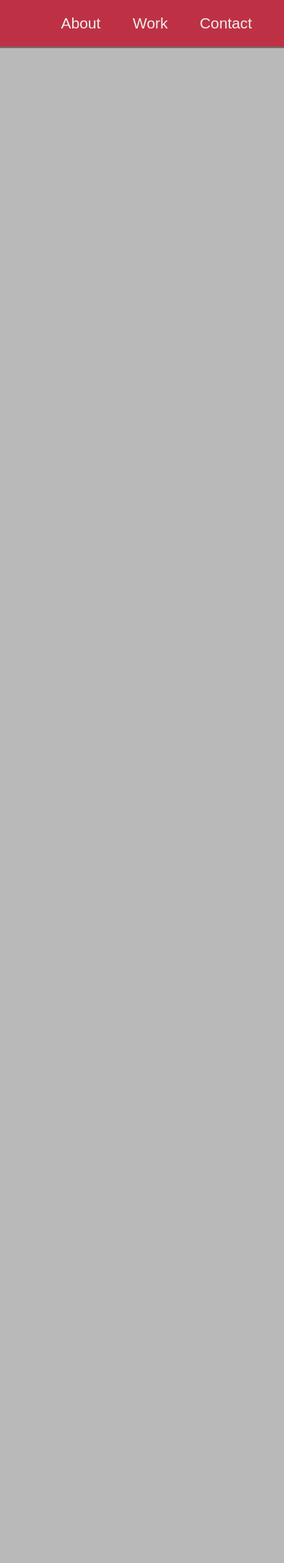
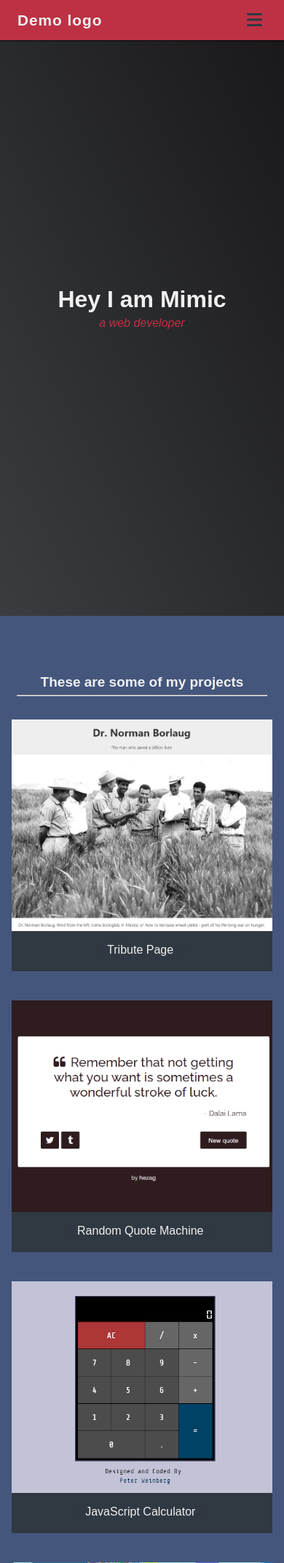
Before and after one commit to zumr01/haslogics-internship, a PHP site: page / in a window 390 px wide. Shown: the top 2142 px of the page at 73% size. Before the commit the page ends 66 px from the top, so only its background shows below. Run offline with PHP 8.4, Linux system fonts and the light colour scheme; some libraries are stand-ins or nearby versions.

Commit message:
Completed the Project

```diff
--- a/porfolio-website/index.html
+++ b/porfolio-website/index.html
@@ -14,30 +14,36 @@
   <body>
     <!--========== Header STARTS ==========-->
     <header id="header">
-      <nav>
-        <ul class="nav-links">
-          <a href="#about-section"><li>About</li></a>
-          <a href="#project-section"><li>Work</li></a>
-          <a href="#contact-section"><li>Contact</li></a>
-        </ul>
-      </nav>
+      <div class="header-left">
+        <a href="#">Demo logo</a>
+      </div>
+      <div class="header-right">
+        <a href="#"><i class="fa-sharp fa-solid fa-bars nav-icon"></i></a>
+        <nav class="nav-links">
+          <ul>
+            <li><a href="#about-section">About</a></li>
+            <li><a href="#project-section">Work</a></li>
+            <li><a href="#contact-section">Contact</a></li>
+          </ul>
+        </nav>
+      </div>
     </header>
     <!-- Header END! -->
 
     <!--========== About Section STARTS ==========-->
-    <!-- <section id="about-section" class="about-section">
+    <section id="about-section" class="about-section">
       <h1>Hey I am Mimic</h1>
       <p>a web developer</p>
-    </section> -->
+    </section>
     <!-- About Section END! -->
 
     <!--========== Project Section STARTS ==========-->
-    <!-- <section id="project-section" class="project-section">
+    <section id="project-section" class="project-section">
       <div class="project-head">
         <h1>These are some of my projects</h1>
         <hr />
       </div>
-      <div class="projects-box">
+      <div class="projects-grid">
         <a
           href="https://htmlpreview.github.io/?https://raw.githubusercontent.com/AHmadKhalil97/internship-data/master/tribute_page/index.html"
           target="_blank"
@@ -48,8 +54,8 @@
             <i class="fa-sharp fa-solid fa-angle-left"></i>
             Tribute Page <i class="fa-sharp">/</i><i class="fa-sharp fa-solid fa-angle-right"></i>
           </p>
-          </p></a
-        >
+          </p>
+          </a>
 
         <a
           href="https://htmlpreview.github.io/?https://raw.githubusercontent.com/AHmadKhalil97/internship-data/master/tribute_page/index.html"
@@ -72,8 +78,7 @@
             JavaScript Calculator <i class="fa-sharp">/</i><i class="fa-sharp fa-solid fa-angle-right"></i>
           </p></a
         >
-      </div>
-      <div class="projects-box">
+
         <a
           href="https://htmlpreview.github.io/?https://raw.githubusercontent.com/AHmadKhalil97/internship-data/master/tribute_page/index.html"
           target="_blank" class="project-details"
@@ -115,18 +120,20 @@
           >Show all<i class="fa-sharp fa-solid fa-angle-right"></i></a
         >
       </div>
-    </section> -->
+    </section>
     <!-- Project Section END! -->
 
     <!--========== Contact Section STARTS ==========-->
-    <!-- <section id="contact-section" class="contact-section">
+    <section id="contact-section" class="contact-section">
+      <div class="contact-section-head">
       <h1>Let's work together...</h1>
       <p>How do you take your coffee?</p>
+    </div>
       <div class="contact-links">
         <a
-          href="https://www.facebook.com/freecodecamp"
+          href="https://www.facebook.com/freecodecamp" class="btn-contact-details"
           target="_blank"
-          class="btn-contact-details"
+
         >
           <i class="fa-brands fa-square-facebook"></i>
           Facebook
@@ -156,17 +163,18 @@
           Call me
         </a>
       </div>
-    </section> -->
+    </section>
     <!-- Contact Section END! -->
 
     <!--========== Footer STARTS ==========-->
-    <!-- <footer id="footer" class="footer">
+    <footer id="footer" class="footer">
       <p>
         **This is just a fake portfolio. All the projects and contact details
         given are not real.
       </p>
       <p><a href="">© Created for freeCodeCamp</a></p>
-    </footer> -->
+    </footer>
     <!-- Footer END! -->
+    <script src="/porfolio-website/script.js"></script>
   </body>
 </html>
--- /dev/null
+++ b/porfolio-website/script.js
@@ -0,0 +1,7 @@
+function classToggle() {
+  let navs = document.querySelectorAll(".nav-links");
+
+  navs.forEach((nav) => nav.classList.toggle("active"));
+  //   console.log(navs);
+}
+document.querySelector(".nav-icon").addEventListener("click", classToggle);
--- a/porfolio-website/style.css
+++ b/porfolio-website/style.css
@@ -17,29 +17,25 @@ html {
 }
 
 body {
-  background-color: rgb(185, 185, 185);
-  overflow-x: hidden;
+  background-color: rgb(223, 223, 187);
 }
 
 h1,
-h2 {
+h2,
+h3,
+h4,
+h5,
+h6 {
   font-family: "Raleway", sans-serif;
   color: #f0f0f0;
 }
 
 p {
   font-family: "Poppins", sans-serif;
-  font-style: italic;
-  color: #be3144;
-  font-size: 2rem;
-  font-weight: 200;
-  padding-top: 5px;
 }
 
 a {
   font-family: "Poppins", sans-serif;
-  color: #f0f0f0;
-  font-weight: 400;
   text-decoration: none;
 }
 
@@ -47,36 +43,126 @@ a {
  Header
 ***************************************************/
 
-header {
+#header {
   background-color: #be3144;
+  padding: 15px 0;
+  position: fixed;
+  left: 0;
+  right: 0;
   width: 100%;
+  z-index: 147;
+  box-shadow: 0 2px 0 rgb(0 0 0 / 40%);
   display: flex;
-  justify-content: flex-end;
-  padding: 0 24px 0 0;
-  box-shadow: 0 2px 0 rgb(0 0 0 / 40%);
-  position: fixed;
+  align-items: center;
+  justify-content: space-between;
 }
 
-.nav-links li {
+.header-left {
+  margin-left: 50px;
+}
+
+.header-left a {
+  color: #f0f0f0;
+  font-size: 1.5rem;
+  font-weight: 800;
+  letter-spacing: 1px;
+  text-decoration: none;
+}
+
+.header-right {
+  margin-right: 50px;
+}
+
+.nav-links ul {
+  list-style: none;
+}
+.nav-links ul li {
   display: inline-block;
+}
+
+.nav-links ul li a {
+  color: #f0f0f0;
+  text-decoration: none;
+  font-size: 1.3rem;
   padding: 20px;
 }
 
-.nav-links li:hover {
+.nav-links ul li a:hover {
   background-color: #45567d;
 }
 
-.nav-links a {
-  font-size: 1.3rem;
+/**************************************************
+Media query for Header
+***************************************************/
+@media (min-width: 769px) {
+  .header-right .nav-icon {
+    display: none;
+  }
+
+  .nav-icon {
+    color: #f0f0f0;
+  }
 }
 
-@media (max-width: 1440px) {
-  #header {
+@media (max-width: 768px) {
+  .header-left {
+    margin-left: 24px;
+  }
+
+  .header-left a {
+    font-size: 1.3rem;
+    font-weight: 600;
+  }
+
+  .header-right {
+    margin-right: 30px;
+  }
+
+  .header-right a {
+    color: #f0f0f0;
+  }
+
+  .nav-links {
+    position: fixed;
+    left: 0;
+    top: 61px;
+    padding: 0;
+    background-color: #00000021;
+    height: 50vh;
     width: 100%;
-    /* position: fixed; */
-    /* box-sizing: inherit; */
-    /* background-color: aqua; */
-    /* overflow-x: hidden; */
+    transition: all 0.3s ease-in-out;
+    transform: translate(-100%);
+  }
+
+  .active {
+    transform: translate(0);
+  }
+
+  .nav-links ul li {
+    display: flex;
+    flex-direction: column;
+    margin: 0;
+    padding: 0;
+  }
+
+  .nav-links ul li a {
+    font-size: 1rem;
+    padding: 10px 26px;
+  }
+
+  .nav-links ul li a:hover {
+    background-color: #45567d;
+  }
+
+  .nav-icon {
+    font-size: 24px;
+  }
+}
+
+@media (max-width: 320px) {
+  .header-left a {
+    font-size: 1.2rem;
+    font-weight: 600;
   }
 }
 
@@ -84,7 +170,7 @@ header {
  About Section
 ***************************************************/
 
-/* .about-section {
+.about-section {
   display: flex;
   justify-content: center;
   align-items: center;
@@ -97,12 +183,31 @@ header {
 .about-section h1 {
   font-size: 4rem;
   font-weight: 700;
-} */
+}
+
+.about-section p {
+  font-style: italic;
+  color: #be3144;
+  font-size: 2rem;
+  font-weight: 200;
+  padding-top: 5px;
+}
+
+@media (max-width: 426px) {
+  .about-section h1 {
+    font-size: 2rem;
+    font-weight: 700;
+  }
+
+  .about-section p {
+    font-size: 1rem;
+  }
+}
 
 /**************************************************
  Project Section
 ***************************************************/
-/* .project-section {
+.project-section {
   background-color: #45567d;
   width: 100%;
 }
@@ -122,19 +227,19 @@ header {
 
 .project-head hr {
   width: 43%;
-  max-width: 43%;
   background-color: #f0f0f0;
   margin-top: 6px;
 }
 
-.projects-box {
-  display: flex;
-  justify-content: space-around;
+.projects-grid {
+  display: grid;
+  grid-template-columns: repeat(3, 1fr);
+  gap: 2.5rem;
   padding: 3rem 6rem 0 6rem;
 }
 
-.projects-box img {
-  width: 400px;
+.projects-grid img {
+  width: 100%;
   height: 380px;
   object-fit: cover;
 }
@@ -188,12 +293,85 @@ header {
   margin-left: 5px;
   transform: translateX(0);
   transition: 0.3s ease-out;
-} */
+}
+
+@media (max-width: 1024px) {
+  .project-head h1 {
+    font-size: 36px;
+  }
+
+  .project-head hr {
+    width: 52%;
+  }
+  .projects-grid {
+    grid-template-columns: repeat(2, 1fr);
+    padding: 3rem 4rem 0 4rem;
+  }
+
+  .project-title {
+    font-size: 16px;
+  }
+}
+
+@media (max-width: 768px) {
+  .projects-grid {
+    padding: 2rem 2rem 0 2rem;
+  }
+
+  .project-head h1 {
+    font-size: 34px;
+  }
+
+  .project-head hr {
+    width: 66%;
+  }
+
+  .projects-grid img {
+    height: 350px;
+  }
+}
+
+@media (max-width: 426px) {
+  .projects-grid {
+    grid-template-columns: repeat(1, 1fr);
+    padding: 2rem 2rem 0 2rem;
+  }
+
+  .project-head h1 {
+    font-size: 24px;
+  }
+
+  .project-head hr {
+    width: 84%;
+  }
+
+  .projects-grid img {
+    height: 290px;
+  }
+}
+
+@media (max-width: 426px) {
+  .projects-grid {
+    padding: 1rem 1rem 0 1rem;
+  }
+
+  .project-head h1 {
+    font-size: 19px;
+  }
+
+  .project-head hr {
+    width: 88%;
+  }
+
+  .projects-grid img {
+    height: 290px;
+  }
+}
 
 /**************************************************
 Contact Section
 ***************************************************/
-/* .contact-section {
+.contact-section {
   display: flex;
   justify-content: center;
   align-items: center;
```
Also changed, not shown: other parts of porfolio-website/style.css (+86 -13 lines).
